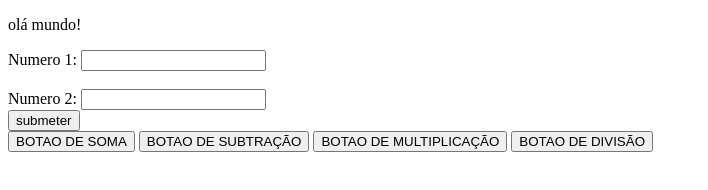
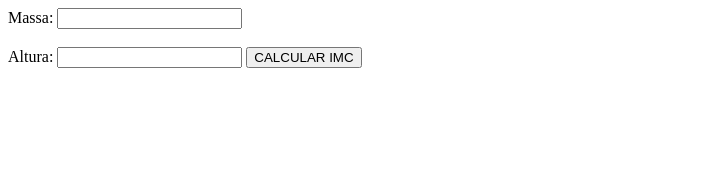
Before and after one commit to Leonardo1234321/TesteGit, a plain HTML site: page html1.html in a window 1280 px wide. Shown: the whole page, without its empty margins (0-708 px from the left). Drawn offline with Linux system fonts and the light colour scheme.

Commit message:
CALCULO DE IMC, PRIMEIRO EXERCÍCIO EM SALA DE AULA

```diff
--- a/JavaScript1.js
+++ b/JavaScript1.js
@@ -1,23 +1,21 @@
-var x;
-var y;
-console.log(x)
-console.log(y)
-function submissao() {
-    x = parseInt(document.getElementById('numero1').value);
-    y = parseInt(document.getElementById('numero2').value);
-    console.log(x)
-    console.log(y)
+function submeter() {
+    let m = parseFloat(document.getElementById("massa").value)
+    let n = parseFloat(document.getElementById("altura").value)
+    let imc = m / (n*n);
+    if (imc < 18.5) {
+        alert("CLASSIFICAÇÃO: MAGREZA, SEU IMC É " + imc)
+    }
+    else if (imc >= 18.5 && imc <= 24.9) {
+        alert("CLASSIFICAÇÃO: NORMAL, SEU IMC É " + imc)
+    }
+    else if (imc > 24.9 && imc <= 29.9) {
+        alert("CLASSIFICAÇÃO: SOBREPESO, SEU IMC É " + imc)
+    }
+    else if (imc > 29.9 && imc <= 39.9) {
+        alert("CLASSIFICAÇÃO: OBESIDADE, SEU IMC É " + imc)
+    }
+    else if (imc > 39.9) {
+        alert("CLASSIFICAÇÃO: OBESIDADE GRAVE, SEU IMC É " + imc)
+    }
+
 }
-
-function soma(x, y) {
-    return alert(x + y)
-};
-function subtracao(x, y) {
-    return alert(x - y)
-};
-function divisao(x, y) {
-    return alert(x / y)
-};
-function multiplicacao(x, y) {
-    return alert(x * y)
-};
--- a/html1.html
+++ b/html1.html
@@ -7,19 +7,14 @@
 </head>
 <body>
     <script src='JavaScript1.js'> </script>
-    <p id='idteste'>olá mundo!</p>
-    <form id='formteste'>
-        <label for='numero1'>Numero 1:</label>
-        <input type="text" id="numero1" name="numero1"><br><br>
+    <form id="imc">
+        <label for="massa">Massa: </label>
+        <input type="text" id="massa" name="massa">
+        <br><br>
+        <label for="altura">Altura: </label>
+        <input type="text" id="altura" name="altura">
 
-        <label for='numero2'>Numero 2:</label>
-        <input type="text" id="numero2" name="numero2"><br>
-        <button type='button' id="butao" onclick='submissao()'>submeter</button>
+        <button type="button" onclick="submeter()">CALCULAR IMC </button>
     </form>
-    <button onclick="soma(x, y)"> BOTAO DE SOMA </button>
-    <button onclick="subtracao(x, y)"> BOTAO DE SUBTRAÇÃO </button>
-    <button onclick="multiplicacao(x, y)"> BOTAO DE MULTIPLICAÇÃO </button>
-    <button onclick="divisao(x, y)"> BOTAO DE DIVISÃO </button>
-
 </body>
 </html>
```
